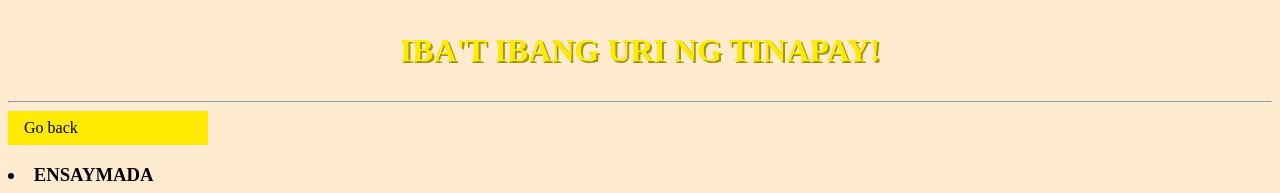
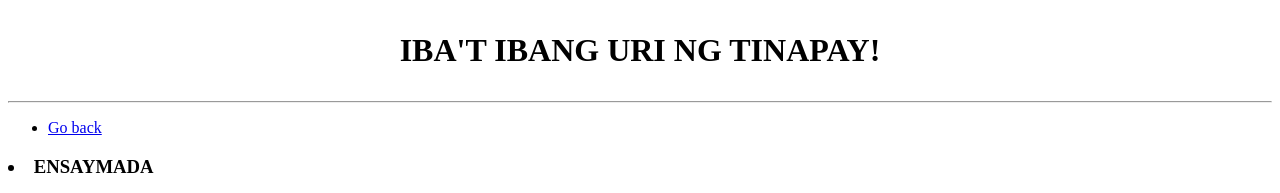
Before and after one commit to JohnKyleIvanSinson/Virtual-invitation, a plain HTML site: page slide1.html in a window 1280 px wide. Shown: the top 193 px of the page. Drawn offline with Linux system fonts and the light colour scheme.

Commit message:
Update slide1.html

```diff
--- a/slide1.html
+++ b/slide1.html
@@ -4,31 +4,7 @@
     <h1><p style="text-align: center;">IBA'T IBANG URI NG TINAPAY!</p></h1>
     <title>Virtual Store</title>
         </head>
-        <style>
-            body {
-    background-color: #ffecd0;
-}
 
-ul {list-style-type: none;
-margin: 0;
-padding: 0;
-width: 200px;
-background-color: #ffea03;
-}
-
-li a {
-    display: block;
-    color: #000;
-    padding: 8px 16px;
-    text-decoration: none;
-  }
-  h1{
-    text-shadow: 2px 2px #a49700;
-  }
-  h1{
-    color: #ffea03;
-  }
-        </style>
 <body>
     <hr>
     <ul>
```
